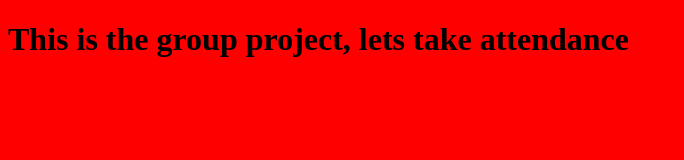
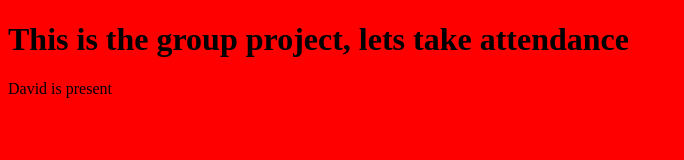
Before and after one commit to o-david/learning_git, a plain HTML site: page index.html in a window 1280 px wide. Shown: the whole page, without its empty margins (0-684 px from the left). Drawn offline with Linux system fonts and the light colour scheme.

Commit message:
David has arrived

```diff
--- a/index.html
+++ b/index.html
@@ -1,13 +1,17 @@
 <!DOCTYPE html>
 <html lang="en">
+
 <head>
     <meta charset="UTF-8">
     <meta name="viewport" content="width=device-width, initial-scale=1.0">
     <title>Document</title>
     <link rel="stylesheet" href="css/style.css">
 </head>
+
 <body>
     <h1>This is the group project, lets take attendance</h1>
+    <p>David is present</p>
 
 </body>
+
 </html>
```
